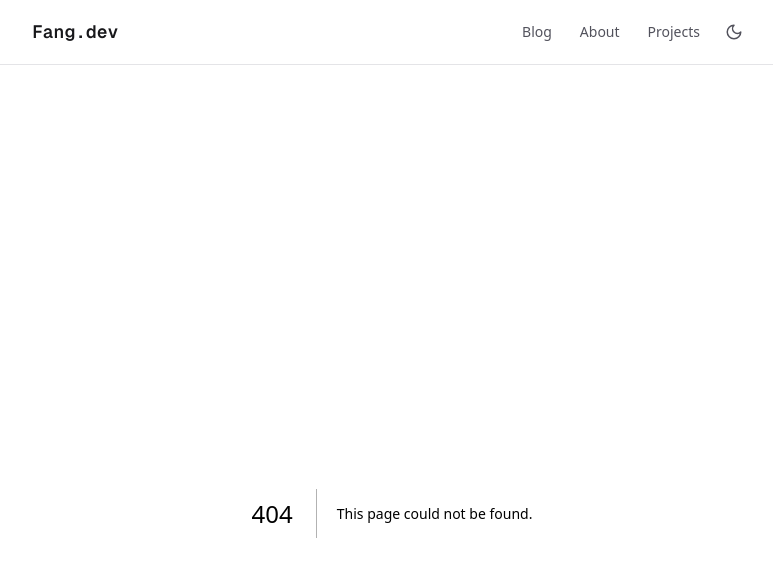
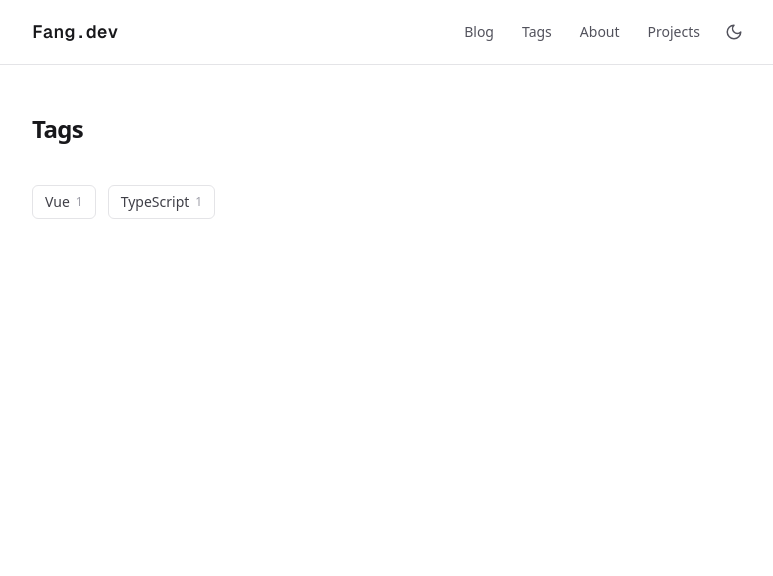
Before and after one commit to LeeFang14/fang.dev, a Next.js app: page /tags in a window 1280 px wide. Before the commit this address had no page. Shown: the top 576 px of the page, without its empty margins (248-1021 px from the left). Built offline with nearby package versions, Linux system fonts and the light colour scheme.

Commit message:
feat(tags): add tags index page and navbar entry

```diff
--- /dev/null
+++ b/app/tags/page.tsx
@@ -0,0 +1,34 @@
+import Link from "next/link";
+import { getAllPosts } from "@/lib/posts";
+
+export default function TagsPage() {
+  const posts = getAllPosts();
+
+  const tagCounts = posts.reduce<Record<string, number>>((acc, post) => {
+    for (const tag of post.tags) {
+      acc[tag] = (acc[tag] ?? 0) + 1;
+    }
+    return acc;
+  }, {});
+
+  const tags = Object.entries(tagCounts).sort((a, b) => b[1] - a[1]);
+
+  return (
+    <div className="space-y-10">
+      <h1 className="text-2xl font-bold tracking-tight text-zinc-900 dark:text-zinc-50">Tags</h1>
+      <ul className="flex flex-wrap gap-3">
+        {tags.map(([tag, count]) => (
+          <li key={tag}>
+            <Link
+              href={`/tags/${tag}`}
+              className="flex items-center gap-1.5 rounded-md border border-zinc-200 px-3 py-1.5 text-sm text-zinc-700 transition-colors hover:border-indigo-300 hover:bg-indigo-50 hover:text-indigo-600 dark:border-zinc-700 dark:text-zinc-300 dark:hover:border-indigo-700 dark:hover:bg-indigo-950 dark:hover:text-indigo-400"
+            >
+              {tag}
+              <span className="text-xs text-zinc-400 dark:text-zinc-500">{count}</span>
+            </Link>
+          </li>
+        ))}
+      </ul>
+    </div>
+  );
+}
--- a/components/Header.tsx
+++ b/components/Header.tsx
@@ -25,6 +25,7 @@ function ThemeToggle() {
 
 const navLinks = [
   { href: "/blog", label: "Blog" },
+  { href: "/tags", label: "Tags" },
   { href: "/about", label: "About" },
   { href: "/projects", label: "Projects" },
 ];
```
Also changed, not shown: 1 other file (tests, documents, lock files or other folders).
